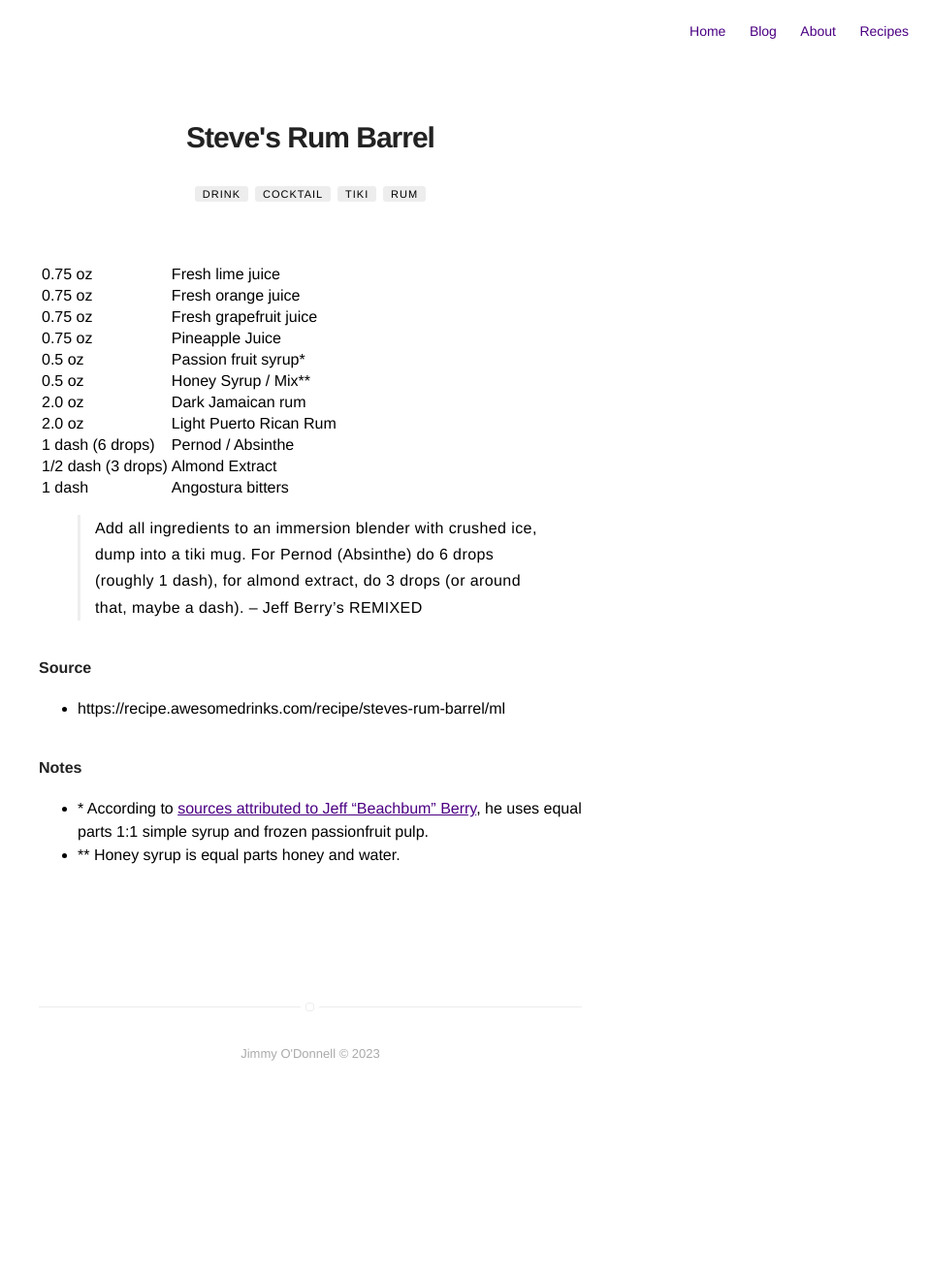
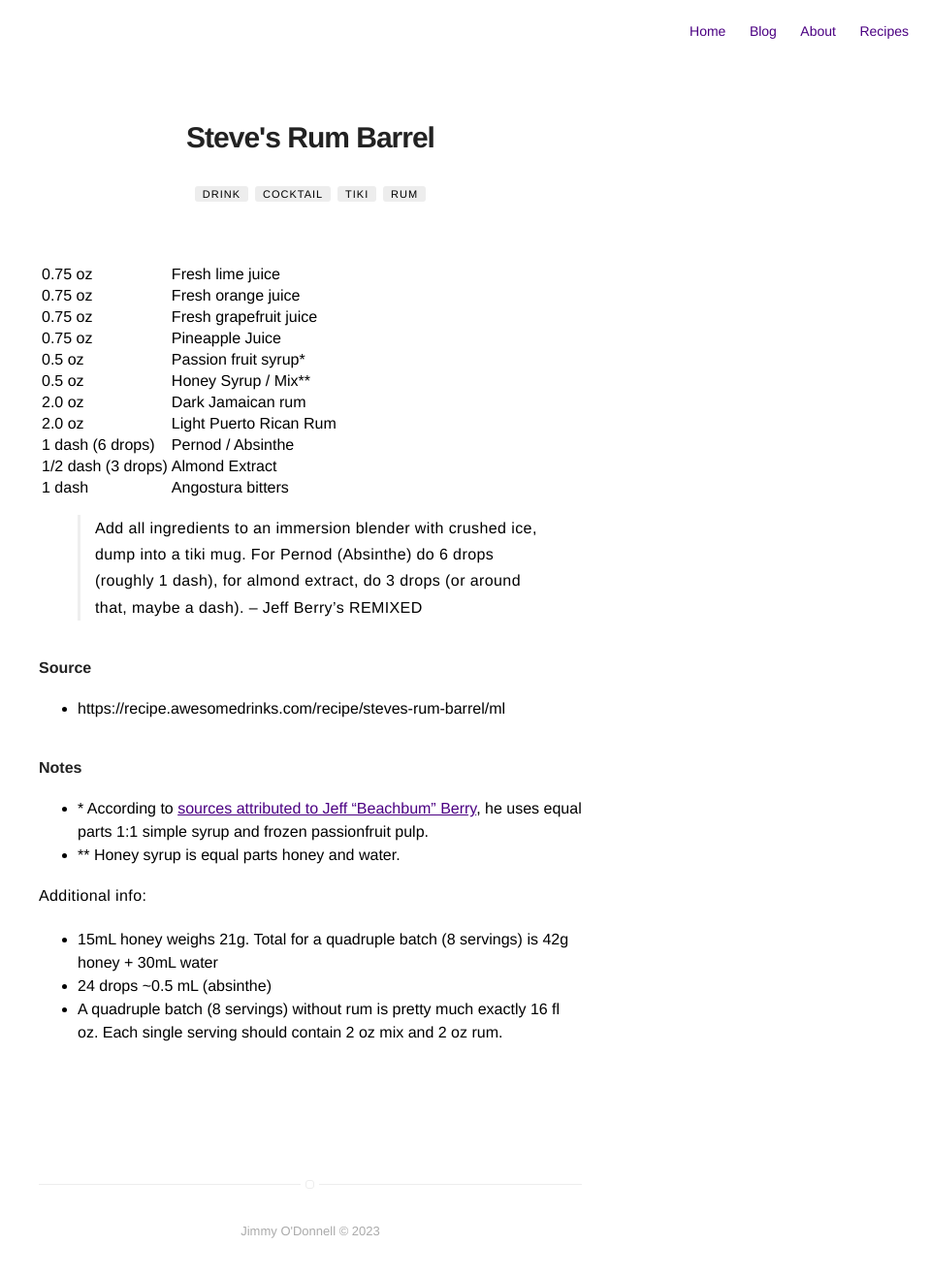
Before and after one commit to jimmyodonnell/jimmyodonnell.github.io, a Jekyll site: the page built from recipes/cocktail-steves-rum-barrel.md, in a window 1280 px wide. Shown: the whole page at 97% size, without its empty margins (320-1280 px from the left). Built offline with Jekyll 4.4.1, drawn with Linux system fonts in a browser that asks for light colours; before the commit the page ends 1134 px from its top, so only the background shows below that.

Commit message:
update rum barrel

```diff
--- a/recipes/cocktail-steves-rum-barrel.md
+++ b/recipes/cocktail-steves-rum-barrel.md
@@ -31,3 +31,9 @@ comments: false
 #### Notes
 - \* According to [sources attributed to Jeff "Beachbum" Berry](https://punchdrink.com/recipes/jeff-beachbum-berrys-passion-fruit-syrup/), he uses equal parts 1:1 simple syrup and frozen passionfruit pulp.
 - ** Honey syrup is equal parts honey and water.
+
+
+Additional info:
+- 15mL honey weighs 21g. Total for a quadruple batch (8 servings) is 42g honey + 30mL water
+- 24 drops ~0.5 mL (absinthe)
+- A quadruple batch (8 servings) without rum is pretty much exactly 16 fl oz. Each single serving should contain 2 oz mix and 2 oz rum.
```
